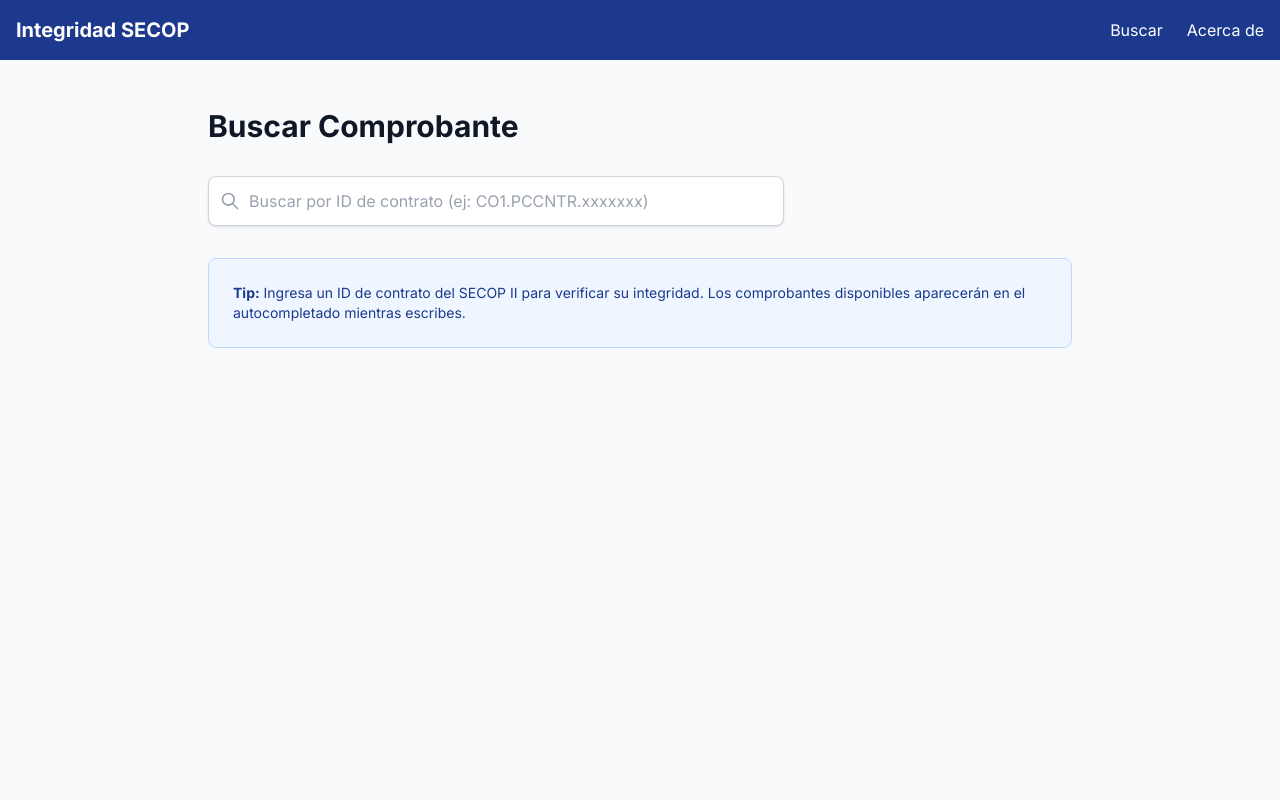
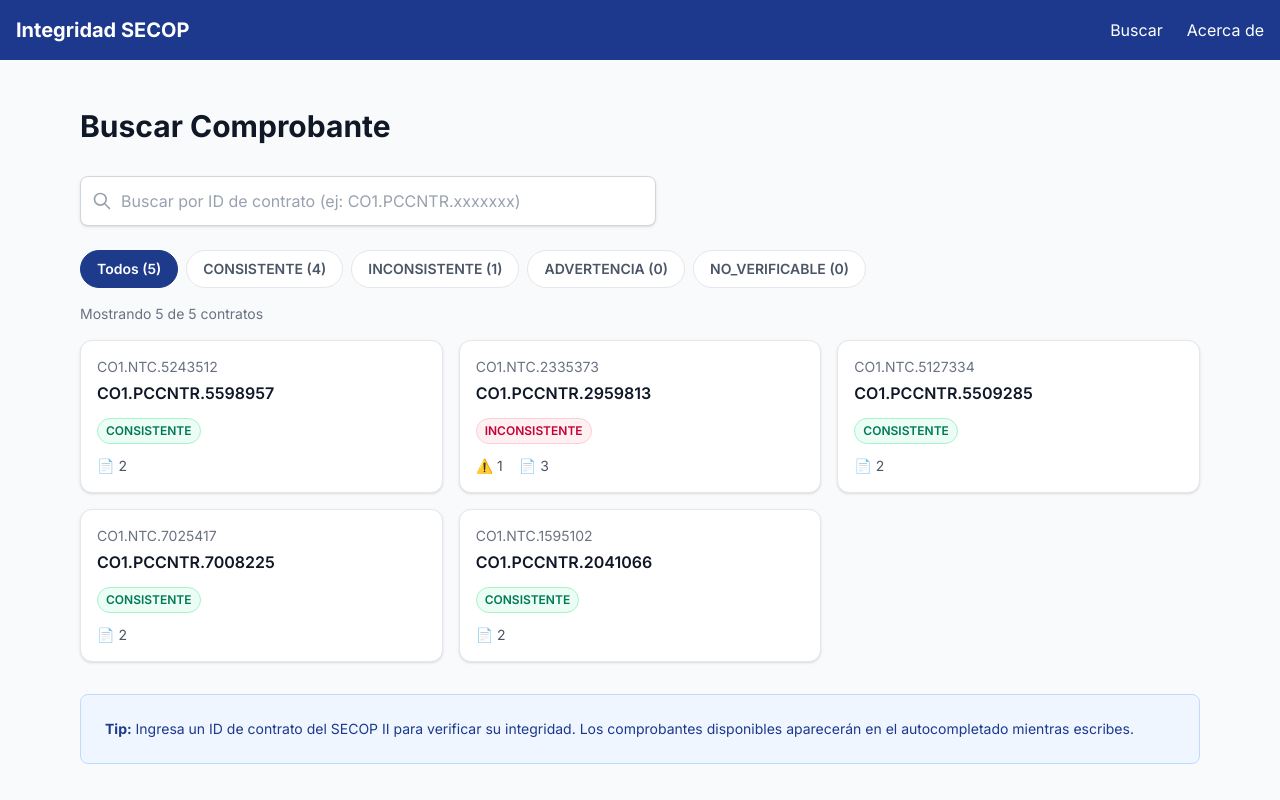
Before and after one commit to StnJoseph/notarizacion-secop-mvp, a Next.js app: page /buscar in a window 1280 px wide. Shown: the top 800 px of the page. Built offline with nearby package versions, Linux system fonts and the light colour scheme.

Commit message:
Cards + Filtros de busqueda

```diff
--- a/app/buscar/page.tsx
+++ b/app/buscar/page.tsx
@@ -1,9 +1,9 @@
 "use client";
 import { Suspense } from "react";
 import { useEffect, useState } from "react";
-import { useSearchParams } from "next/navigation";
-import { buscarComprobante, obtenerTodosLosNoticeUIDs } from "@/src/lib/data";
-import { ProofRecord } from "@/src/lib/types";
+import { useSearchParams, useRouter } from "next/navigation";
+import { buscarComprobante, obtenerTodosLosNoticeUIDs, obtenerTodosLosRegistros } from "@/src/lib/data";
+import { ProofRecord, RegistroNotarizacion } from "@/src/lib/types";
 import SearchBar from "@/src/components/SearchBar";
 import Badge from "@/src/components/Badge";
 import TabSwitch from "@/src/components/TabSwitch";
@@ -11,14 +11,32 @@
 import BlockchainInfoPanel from "@/src/components/BlockchainInfoPanel";
 import ComprobanteSummary from "@/src/components/ComprobanteSummary";
 
+type FiltroClasificacion = "Todos" | "CONSISTENTE" | "INCONSISTENTE" | "ADVERTENCIA" | "NO_VERIFICABLE";
+
+const FILTROS: FiltroClasificacion[] = ["Todos", "CONSISTENTE", "INCONSISTENTE", "ADVERTENCIA", "NO_VERIFICABLE"];
+
+const COLORES_FILTRO: Record<Exclude<FiltroClasificacion, "Todos">, string> = {
+  CONSISTENTE: "bg-emerald-50 text-emerald-700 border-emerald-200",
+  INCONSISTENTE: "bg-rose-50 text-rose-700 border-rose-200",
+  ADVERTENCIA: "bg-amber-50 text-amber-700 border-amber-200",
+  NO_VERIFICABLE: "bg-slate-50 text-slate-700 border-slate-200",
+};
+
 function BuscarContent() {
   const searchParams = useSearchParams();
+  const router = useRouter();
   const idContrato = searchParams.get("id");
 
   const [proof, setProof] = useState<ProofRecord | null>(null);
   const [loading, setLoading] = useState(false);
   const [notFound, setNotFound] = useState(false);
   const [activeTab, setActiveTab] = useState("comprobante");
+  const [registros, setRegistros] = useState<RegistroNotarizacion[]>([]);
+  const [filtroActivo, setFiltroActivo] = useState<FiltroClasificacion>("Todos");
+
+  useEffect(() => {
+    obtenerTodosLosRegistros().then(setRegistros);
+  }, []);
 
   useEffect(() => {
     if (!idContrato) {
@@ -44,12 +62,77 @@
 
   // Sin búsqueda
   if (!idContrato) {
+    const conteoPorClasificacion = registros.reduce<Record<string, number>>((acc, r) => {
+      acc[r.clasificacion] = (acc[r.clasificacion] || 0) + 1;
+      return acc;
+    }, {});
+
+    const conteoFiltro = (f: FiltroClasificacion) =>
+      f === "Todos" ? registros.length : conteoPorClasificacion[f] || 0;
+
+    const registrosFiltrados =
+      filtroActivo === "Todos"
+        ? registros
+        : registros.filter((r) => r.clasificacion === filtroActivo);
+
     return (
-      <div className="max-w-4xl mx-auto py-12 px-4">
+      <div className="max-w-6xl mx-auto py-12 px-4">
         <h1 className="text-3xl font-bold mb-8 text-gray-900">Buscar Comprobante</h1>
 
-        <div className="mb-8">
+        <div className="mb-6">
           <SearchBar />
+        </div>
+
+        <div className="flex flex-wrap gap-2 mb-4">
+          {FILTROS.map((f) => {
+            const activo = filtroActivo === f;
+            let className = "px-4 py-2 rounded-full text-sm font-semibold border transition-colors ";
+            if (f === "Todos") {
+              className += activo
+                ? "bg-[#1e3a8a] text-white border-[#1e3a8a]"
+                : "bg-white text-gray-600 border-gray-200 hover:bg-gray-50";
+            } else {
+              className += activo
+                ? COLORES_FILTRO[f]
+                : "bg-white text-gray-600 border-gray-200 hover:bg-gray-50";
+            }
+            return (
+              <button
+                key={f}
+                type="button"
+                onClick={() => setFiltroActivo(f)}
+                className={className}
+              >
+                {f} ({conteoFiltro(f)})
+              </button>
+            );
+          })}
+        </div>
+
+        <p className="text-sm text-gray-500 mb-4">
+          Mostrando {registrosFiltrados.length} de {registros.length} contratos
+        </p>
+
+        <div className="grid grid-cols-1 sm:grid-cols-2 lg:grid-cols-3 gap-4 mb-8">
+          {registrosFiltrados.map((r) => (
+            <div
+              key={r.id_contrato}
+              onClick={() => router.push(`/buscar?id=${r.id_contrato}`)}
+              className="bg-white border border-gray-200 rounded-xl shadow-sm hover:shadow-md hover:border-[#1e3a8a] transition-all cursor-pointer p-4"
+            >
+              <p className="font-mono text-sm text-gray-500 mb-1">{r.notice_uid}</p>
+              <p className="font-semibold text-gray-900 text-base mb-3">{r.id_contrato}</p>
+              <div className="mb-3">
+                <Badge clasificacion={r.clasificacion} size="sm" />
+              </div>
+              <div className="flex items-center gap-4 text-sm text-gray-600">
+                {r.n_inconsistencias > 0 && (
+                  <span>⚠️ {r.n_inconsistencias}</span>
+                )}
+                <span>📄 {r.n_paginas}</span>
+              </div>
+            </div>
+          ))}
         </div>
 
         <div className="p-6 bg-blue-50 border border-blue-200 rounded-lg">
--- a/app/page.tsx
+++ b/app/page.tsx
@@ -66,8 +66,8 @@
             <br className="hidden sm:block" />
             de Integridad
           </h1>
-          <p className="text-lg sm:text-xl text-blue-100 max-w-2xl mx-auto mb-10 leading-relaxed">
-            Verifica la integridad de contratos públicos colombianos registrados en blockchain
+          <p className="text-md sm:text-xl text-blue-100 max-w-3xl mx-auto mb-5 leading-relaxed">
+            Cada contrato público registrado en este portal tiene una huella criptográfica única almacenada en blockchain. Ingresa el identificador del proceso o el hash del documento para comprobar su autenticidad de forma independiente, sin intermediarios.
           </p>
           <Link
             href="/buscar"
--- a/src/lib/data.ts
+++ b/src/lib/data.ts
@@ -35,6 +35,10 @@
 export async function obtenerTodosLosNoticeUIDs(): Promise<string[]> {
   const registros = await cargarRegistros();
   return registros.map((r) => r.id_contrato);
+}
+
+export async function obtenerTodosLosRegistros(): Promise<RegistroNotarizacion[]> {
+  return cargarRegistros();
 }
 
 export async function buscarComprobante(idContrato: string): Promise<ProofRecord | null> {
```
